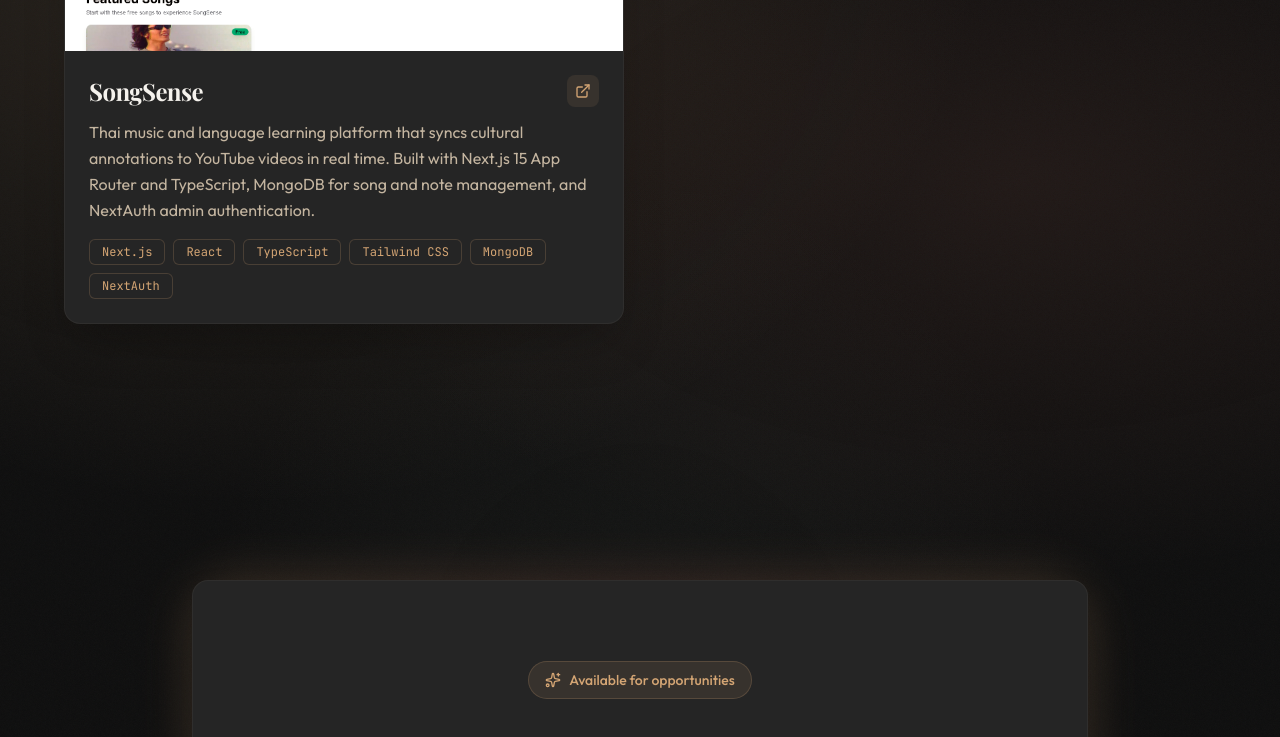
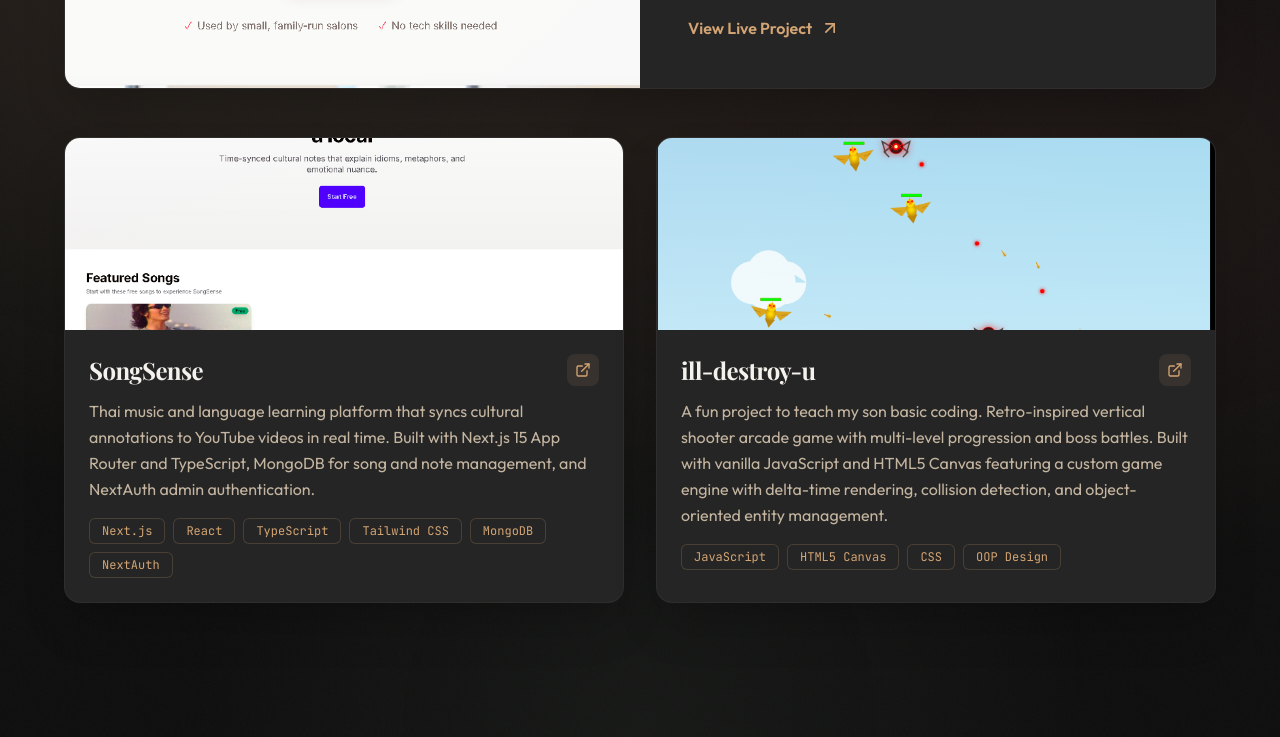
Before and after one commit to khamla719/khamla719.github.io, a Next.js app: page / in a window 1280 px wide. Shown: the part 4860-5597 px from the top of the page. Built offline with nearby package versions, Linux system fonts and the light colour scheme; a web font is replaced by a local one.

Commit message:
Add AI Tools skills and ill-destroy-u project to resume and portfolio

```diff
--- a/resume.html
+++ b/resume.html
@@ -25,9 +25,9 @@
 
         /* Color Variables */
         :root {
-            --tech-blue: #2563eb;
-            --tech-blue-light: #3b82f6;
-            --tech-blue-dark: #1e40af;
+            --tech-blue: #D4A574;
+            --tech-blue-light: #E5C09B;
+            --tech-blue-dark: #B8906A;
             --text-primary: #1f2937;
             --text-secondary: #6b7280;
             --border-light: #e5e7eb;
@@ -347,6 +347,9 @@
         <div class="skills-category">
             <strong>Professional Strengths:</strong> Root cause analysis, escalation management, knowledge base creation, customer training, cross-functional collaboration
         </div>
+        <div class="skills-category">
+            <strong>AI Tools:</strong> Cursor AI + Claude, Gemini + Antigravity, ChatGPT + Codex
+        </div>
     </section>
 
     <section id="experience">
@@ -358,13 +361,22 @@
                     <span class="job-title">Service Technician — Tesla | Chattanooga, TN</span>
                 </div>
             </div>
-            <div class="date">Nov 2024 – Present</div>
+            <div class="date">Nov 2024 – Oct 2025</div>
             <ul>
-                <li>Diagnose and resolve customer-reported technical failures by analyzing vehicle logs, system behavior, and diagnostic outputs</li>
-                <li>Escalate complex defects to engineering teams with reproducible steps, clear test context, and structured technical summaries</li>
-                <li>Fix most issues on first contact through systematic troubleshooting and iterative validation without engineering help</li>
-                <li>Document workflows, recurring fixes, and service procedures for the internal knowledge base and new technician training</li>
+                <li>Advanced to mobile technician role within months—a position typically requiring years of experience—with no prior automotive background</li>
+                <li>Diagnose and resolve technical failures by analyzing vehicle logs, system behavior, and diagnostic outputs</li>
+                <li>Document workflows and procedures for internal knowledge base and technician training</li>
             </ul>
+        </div>
+
+        <div class="experience-item">
+            <div class="job-header">
+                <div>
+                    <span class="job-title">Career Pause</span>
+                </div>
+            </div>
+            <div class="date">2021 – 2024</div>
+            <p style="margin-top: 8pt; line-height: 1.7;">Took time off to support family, including time abroad. Returned to the workforce by pivoting into EV technology—demonstrating ability to learn new technical domains quickly and adapt to unfamiliar environments.</p>
         </div>
 
         <div class="experience-item">
@@ -379,7 +391,7 @@
                 <li>Turned incomplete or unclear issue reports into executable steps using log interpretation, browser dev tools, and SQL validation</li>
                 <li>Escalated critical software defects to Engineering with structured reproduction steps and customer impact summary</li>
                 <li>Created and maintained knowledge base documentation and customer training content</li>
-                <li>Troubleshot CRM/ERP and API integration failures using structured isolation techniques</li>
+                <li>Troubleshot CRM and custom API integration failures using structured isolation techniques</li>
             </ul>
         </div>
 
@@ -411,6 +423,12 @@
             <p>Thai music and language learning platform that syncs cultural annotations to YouTube videos in real time. Built with Next.js 15 App Router and TypeScript, MongoDB for song and note management, and NextAuth admin authentication.</p>
             <p><strong>Technologies:</strong> Next.js · React · TypeScript · Tailwind CSS · MongoDB · NextAuth</p>
         </div>
+
+        <div class="experience-item">
+            <h3><a href="https://ill-destroy-u.vercel.app/" target="_blank" rel="noopener noreferrer">ill-destroy-u</a></h3>
+            <p>A fun project to teach my son basic coding. Retro-inspired vertical shooter arcade game with multi-level progression and boss battles. Built with vanilla JavaScript and HTML5 Canvas featuring a custom game engine with delta-time rendering, collision detection, and object-oriented entity management.</p>
+            <p><strong>Technologies:</strong> JavaScript · HTML5 Canvas · CSS · OOP Design</p>
+        </div>
     </section>
 
 </body>
--- a/src/lib/content.ts
+++ b/src/lib/content.ts
@@ -50,6 +50,13 @@ export const personalData = {
       technologies: ["Next.js", "React", "TypeScript", "Tailwind CSS", "MongoDB", "NextAuth"],
       live: "https://songsense.vercel.app/",
       image: "/projects/songsense.png"
+    },
+    {
+      title: "ill-destroy-u",
+      description: "A fun project to teach my son basic coding. Retro-inspired vertical shooter arcade game with multi-level progression and boss battles. Built with vanilla JavaScript and HTML5 Canvas featuring a custom game engine with delta-time rendering, collision detection, and object-oriented entity management.",
+      technologies: ["JavaScript", "HTML5 Canvas", "CSS", "OOP Design"],
+      live: "https://ill-destroy-u.vercel.app/",
+      image: "/projects/ill-destroy-u.png"
     }
   ],
   education: [
@@ -64,6 +71,7 @@ export const personalData = {
     { category: "Languages & Core Technologies", items: ["JavaScript", "SQL", "REST APIs", "HTML/CSS", "SaaS platforms"] },
     { category: "Tools & Platforms", items: ["Jira", "Git/GitHub", "Browser Dev Tools", "Freshdesk", "Salesforce CRM"] },
     { category: "Systems Knowledge", items: ["Linux/CLI", "log analysis", "HTTP fundamentals", "browser debugging"] },
-    { category: "Professional Strengths", items: ["Root cause analysis", "escalation management", "knowledge base creation", "customer training", "cross-functional collaboration"] }
+    { category: "Professional Strengths", items: ["Root cause analysis", "escalation management", "knowledge base creation", "customer training", "cross-functional collaboration"] },
+    { category: "AI Tools", items: ["Cursor AI + Claude", "Gemini + Antigravity", "ChatGPT + Codex"] }
   ]
 };
```
Also changed, not shown: public/projects/ill-destroy-u.png (added).
